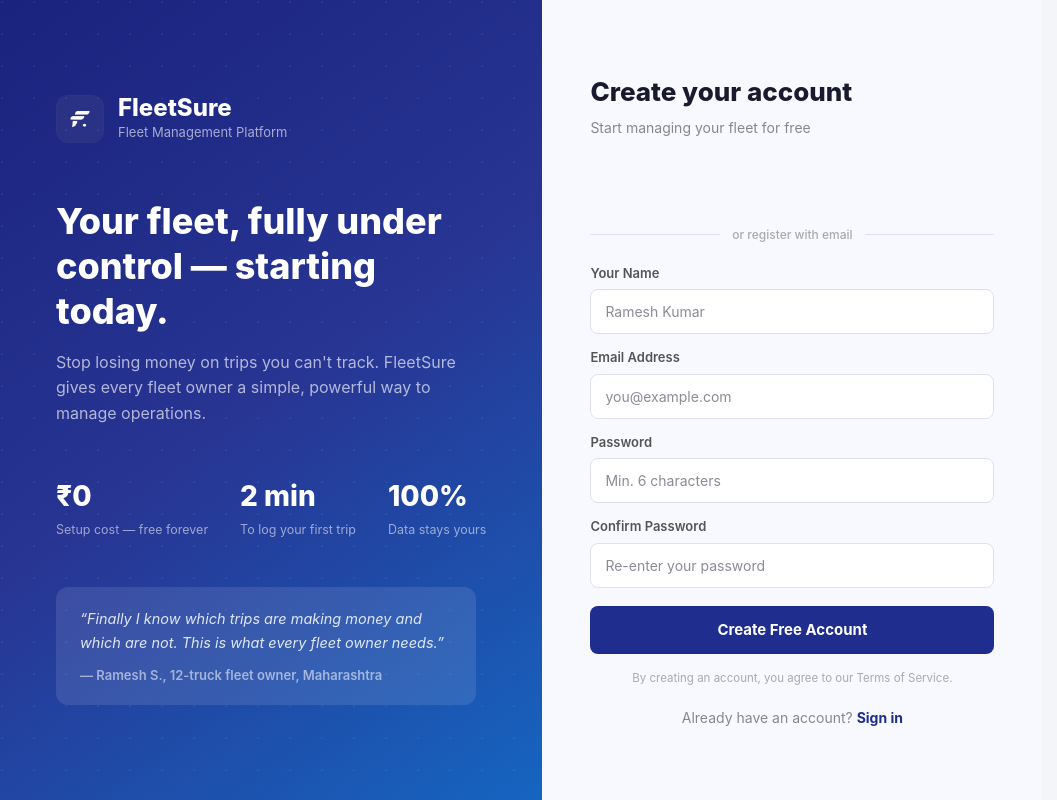
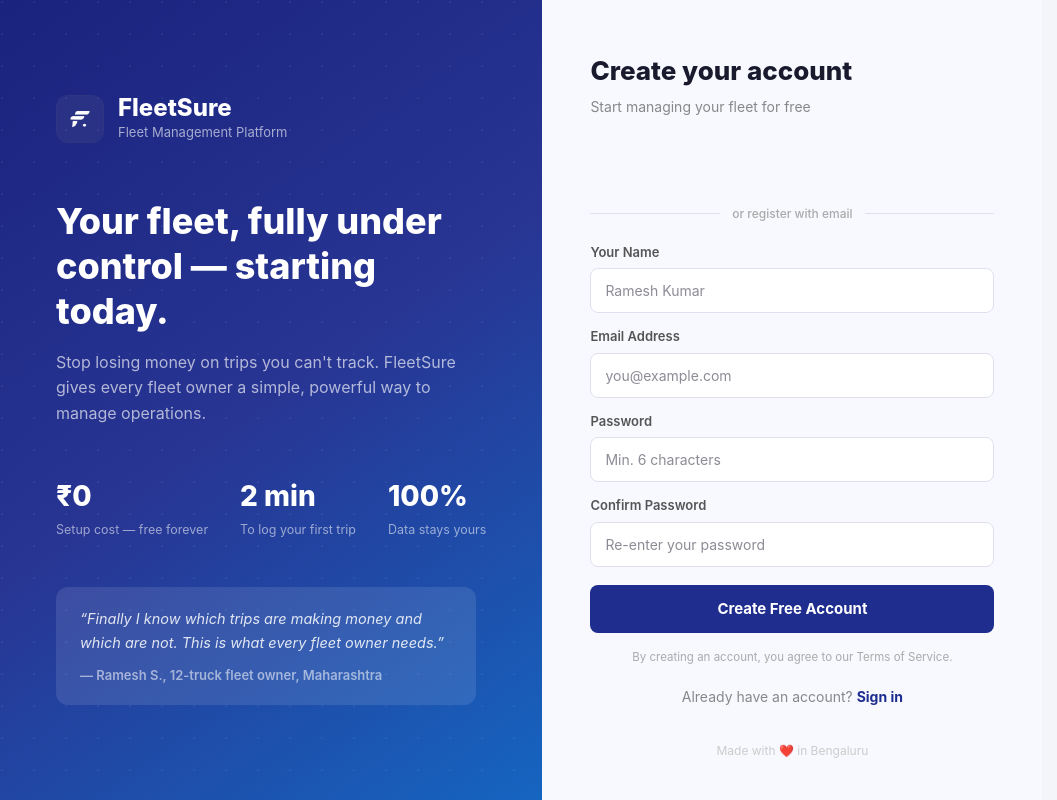
Before and after one commit to Fleetsure/fleetsure, a Next.js app in the folder frontend/: page /register in a window 1280 px wide. Shown: the whole page, without its empty margins (0-1057 px from the left). Built offline with nearby package versions, Linux system fonts and the light colour scheme; no server answers.

Commit message:
feat: add made with love in bengaluru footer to login and register

```diff
--- a/frontend/app/login/page.tsx
+++ b/frontend/app/login/page.tsx
@@ -122,12 +122,13 @@ export default function LoginPage() {
       <div style={{
         width: 480,
         display: "flex",
+        flexDirection: "column",
         alignItems: "center",
         justifyContent: "center",
         background: "#f8f9ff",
         padding: "40px 48px",
       }}>
-        <div style={{ width: "100%" }}>
+        <div style={{ width: "100%", flex: 1, display: "flex", flexDirection: "column", justifyContent: "center" }}>
           <h2 style={{ fontSize: 26, fontWeight: 800, color: "#1a1a2e", margin: "0 0 6px" }}>Welcome back</h2>
           <p style={{ color: "#888", fontSize: 14, margin: "0 0 32px" }}>Sign in to your fleet account</p>
 
@@ -191,6 +192,11 @@ export default function LoginPage() {
             <Link href="/register" style={{ color: "#1E2D8E", fontWeight: 700, textDecoration: "none" }}>Create one free</Link>
           </p>
         </div>
+
+        {/* Footer */}
+        <p style={{ textAlign: "center", fontSize: 12, color: "#ccc", marginTop: 24, marginBottom: 0 }}>
+          Made with ❤️ in Bengaluru
+        </p>
       </div>
     </div>
   );
--- a/frontend/app/register/page.tsx
+++ b/frontend/app/register/page.tsx
@@ -143,8 +143,8 @@ export default function RegisterPage() {
       </div>
 
       {/* ── Right Panel — Form ── */}
-      <div style={{ width: 500, display: "flex", alignItems: "center", justifyContent: "center", background: "#f8f9ff", padding: "40px 48px", overflowY: "auto" }}>
-        <div style={{ width: "100%" }}>
+      <div style={{ width: 500, display: "flex", flexDirection: "column", alignItems: "center", justifyContent: "center", background: "#f8f9ff", padding: "40px 48px", overflowY: "auto" }}>
+        <div style={{ width: "100%", flex: 1, display: "flex", flexDirection: "column", justifyContent: "center" }}>
           <h2 style={{ fontSize: 26, fontWeight: 800, color: "#1a1a2e", margin: "0 0 6px" }}>Create your account</h2>
           <p style={{ color: "#888", fontSize: 14, margin: "0 0 28px" }}>Start managing your fleet for free</p>
 
@@ -224,6 +224,11 @@ export default function RegisterPage() {
             <Link href="/login" style={{ color: "#1E2D8E", fontWeight: 700, textDecoration: "none" }}>Sign in</Link>
           </p>
         </div>
+
+        {/* Footer */}
+        <p style={{ textAlign: "center", fontSize: 12, color: "#ccc", marginTop: 24, marginBottom: 0 }}>
+          Made with ❤️ in Bengaluru
+        </p>
       </div>
     </div>
   );
```
Also changed, not shown: 1 other file (tests, documents, lock files or other folders).
